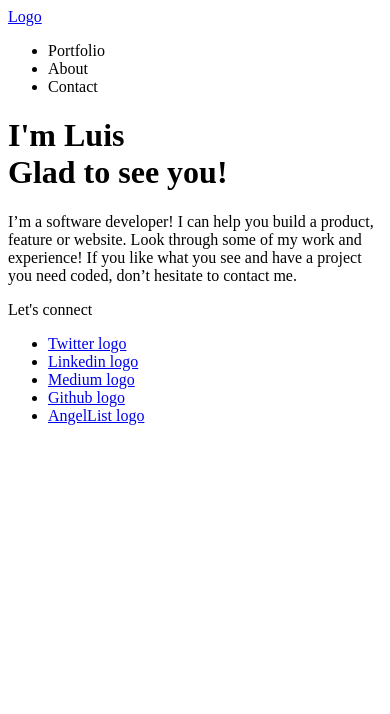
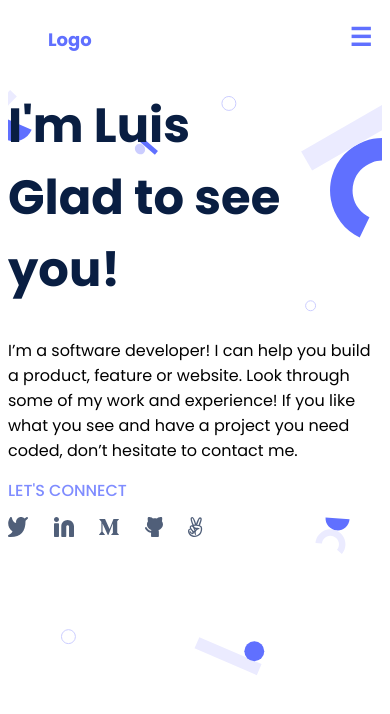
Before and after one commit to lu-jim/port-skeleton, a plain HTML site: page index.html in a window 390 px wide. Drawn offline with Linux system fonts and the light colour scheme.

Commit message:
Add basic mobile stilying

```diff
--- a/index.html
+++ b/index.html
@@ -8,25 +8,37 @@
   <title>Luis's Portfolio</title>
 </head>
 <body>
-  <nav>
-    <a href="#">Logo</a>
+  <div class="wrapper">
+    <nav class="flex-nav">
         <ul>
-      <li>Portfolio</li>
-      <li>About</li>
-      <li>Contact</li>
+          <li class="logo">Logo </li>
+          <li class="menu-item">Portfolio</li>
+          <li class="menu-item">About</li>
+          <li class="menu-item">Contact</li>
+          <li class="hamburger-menu">☰</li>
         </ul>
     </nav>
+
+    <div class="content">
       <h1>
         I'm Luis </br>Glad to see you!
       </h1>
       <p>I’m a software developer! I can help you build a product, feature or website. Look through some of my work and experience! If you like what you see and have a project you need coded, don’t hesitate to contact me.</p>
-  <a>Let's connect</a>
-  <ul>
-    <li><a href="https://twitter.com/lujimhe">Twitter logo</a></li>
-    <li><a href="https://www.linkedin.com/in/lujim/">Linkedin logo</a></li>
-    <li><a href="https://medium.com/@lu.jim">Medium logo</a></li>
-    <li><a href="https://github.com/lu-jim">Github logo</a></li>
-    <li><a href="https://angel.co">AngelList logo</a></li>
+      <h2 class="connect">Let's connect</h2>
+      <ul class="socials">
+        <li><a href="https://twitter.com/lujimhe">
+          <img src="/resources/TwitterVector.svg" alt="Twitter logo"></a></li>
+        <li><a href="https://www.linkedin.com/in/lujim/">
+          <img src="/resources/Linkedin icon.svg" alt="Linkedin logo"></a></li>
+        <li><a href="https://medium.com/@lu.jim">
+          <img src="/resources/MediumVector.svg" alt="Medium logo"></a></li>
+        <li><a href="https://github.com/lu-jim">
+          <img src="/resources/GithubVector.svg" alt="Github logo"></a></li>
+        <li><a href="https://angel.co">
+          <img src="/resources/AngelListVector.svg" alt="AngelList logo"></a></li>
       </ul>
+    </div>
+  </div>
+
 </body>
 </html>
--- a/styles.css
+++ b/styles.css
@@ -1,3 +1,74 @@
+@import url("https://fonts.googleapis.com/css2?family=Poppins:wght@400;500;700&display=swap");
+
+:root {
+  font-family: Poppins, sans-serif;
+}
+html {
+  box-sizing: border-box;
+}
+
+.wrapper {
+  max-width: 500px;
+  margin: 0 auto;
+}
+
+.content{
+  background-image: url(/resources/header-shapes\ mobile@2x.svg);
+  min-height: 100vh;
+  background-size:contain;
+  margin: 0;
+  background-repeat: no-repeat;
+  background-attachment: fixed;
+}
+
 h1 {
+  color: #091e42;
+  font-weight: 700;
+  font-size: 48px;
+}
+
+.flex-nav ul{
+  display: flex;
+  list-style: none;
+  justify-content: space-between;
+  align-items: baseline;
+  color: #6070FF;
+  font-family: Poppins;
+  font-style: normal;
+  font-weight: bold;
+  font-size: 18px;
+  line-height: 20px;
+}
+
+
+.menu-item{
+  display: none;
+}
+
+.connect {
+  color: #7f8cff;
+  /* Body / 2 - Bolder */
+  font-style: normal;
+  font-weight: 500;
+  font-size: 16px;
+  line-height: 24px;
+  /* identical to box height, or 150% */
+  text-transform: uppercase;
+}
+p {
   color: black;
 }
+
+.socials {
+  display: flex;
+  list-style: none;
+  margin: 0;
+  padding: 0;
+  width: 50vw;
+  justify-content: space-between;
+}
+
+.hamburger-menu{
+  padding: 10px;
+  font-size: 25px;
+}
```
Also changed, not shown: resources/AngelListVector.svg (added), resources/GithubVector.svg (added), resources/Linkedin icon.svg (added), resources/MediumVector.svg (added), resources/My Logo.png (added), resources/Normal Button/Tertiary/Union.png (added), resources/TwitterVector.svg (added), resources/desktop/header background shape-desktop.svg (added), resources/header-shapes mobile.png (added), resources/header-shapes mobile@2x.svg (added), 1 other file. Lines whose indentation alone changed are shown as unchanged.
